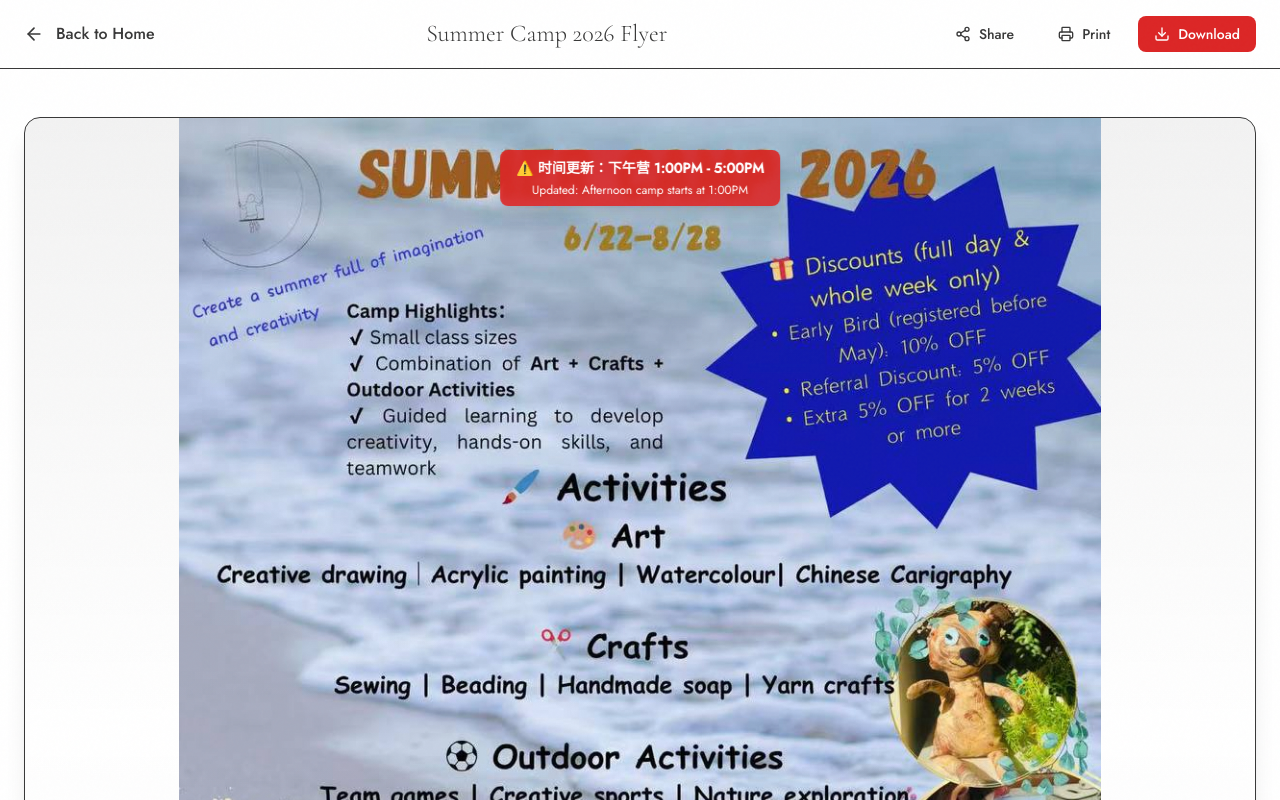
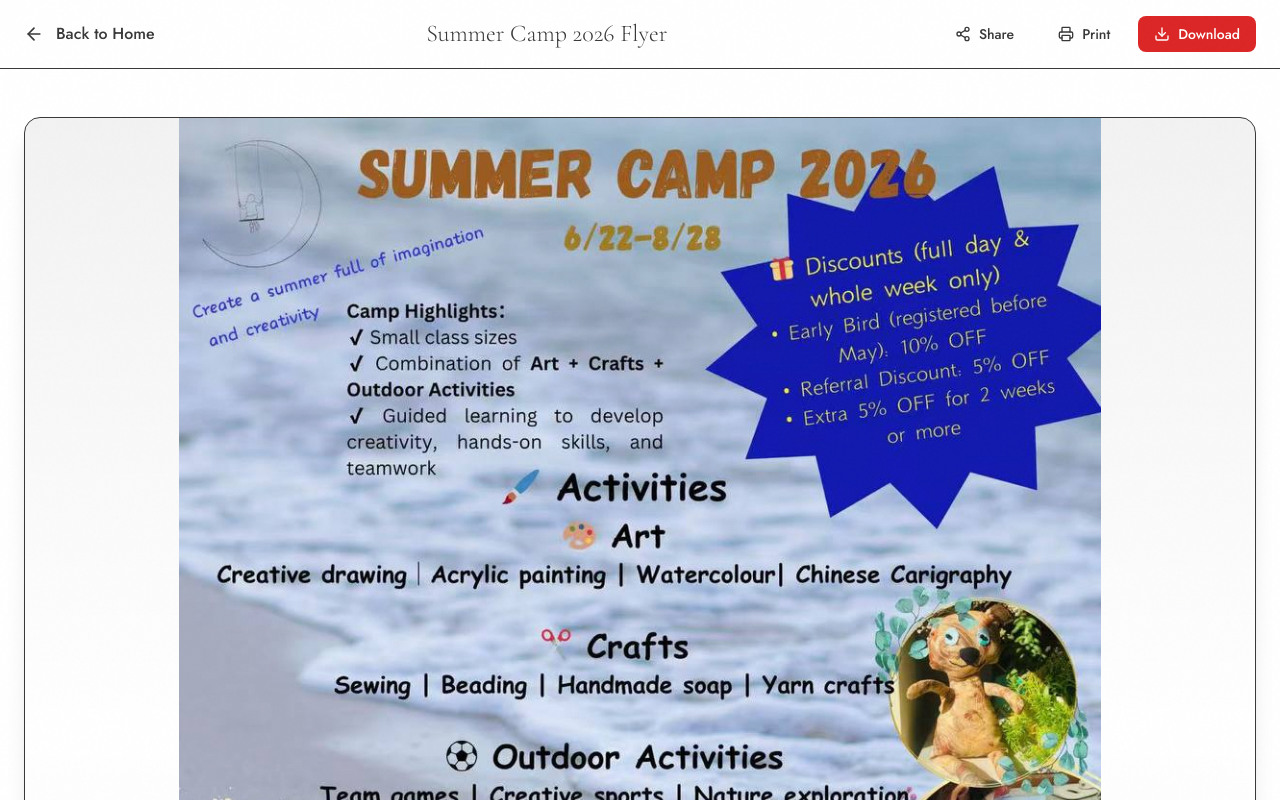
Before and after one commit to CathySong/luna-arts-studio.io, a Next.js app: page /flyer in a window 1280 px wide. Shown: the top 800 px of the page. Built offline with nearby package versions, Linux system fonts and the light colour scheme; a web font is replaced by a local one.

Commit message:
移除Flyer页面的红色时间更新flag，更新已完成

```diff
--- a/app/flyer/page.tsx
+++ b/app/flyer/page.tsx
@@ -154,17 +154,7 @@ export default function FlyerPage() {
                 </div>
               </div>
 
-              {/* Time update notice */}
-              <div className="absolute top-8 left-1/2 transform -translate-x-1/2">
-                <div className="bg-red-600/90 text-white px-4 py-2 rounded-lg shadow-lg backdrop-blur-sm">
-                  <p className="font-body text-sm font-bold text-center">
-                    ⚠️ 时间更新：下午营 1:00PM - 5:00PM
-                  </p>
-                  <p className="font-body text-xs text-center mt-1">
-                    Updated: Afternoon camp starts at 1:00PM
-                  </p>
-                </div>
-              </div>
+
             </div>
           </div>
 
```
